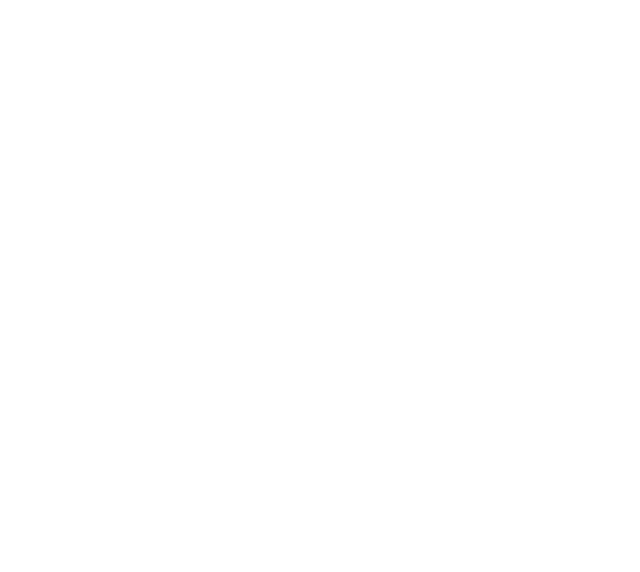
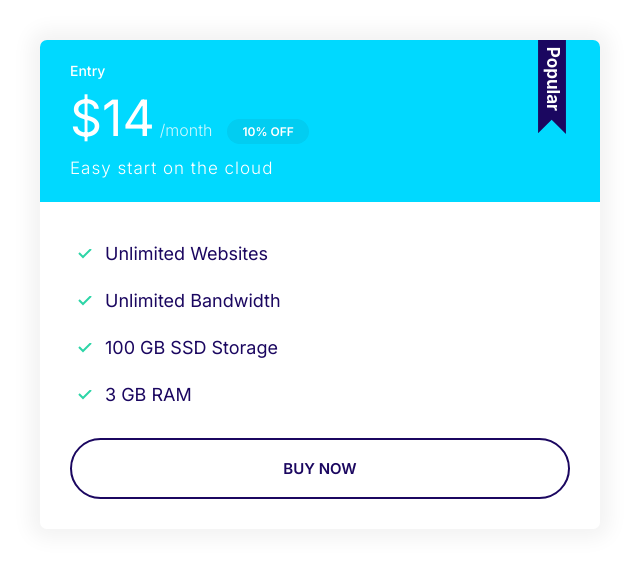
Before and after one commit to jakewestling/moshify, a plain HTML site: page index.html in a window 1280 px wide. Shown: the whole page, without its empty margins (0-640 px from the left). Drawn offline with Linux system fonts and the light colour scheme.

Commit message:
Built card component. Built plan component.

```diff
--- a/css/styles.css
+++ b/css/styles.css
@@ -114,6 +114,7 @@ a {
 
 .badge--small {
   font-size: 1.6rem;
+  padding: 0.5rem 1.5rem;
 }
 
 @media screen and (min-width: 1024px) {
@@ -276,3 +277,90 @@ Top Down Approach
 Build page first
 Then work on components
 Leads to weird layout issues*/
+
+/* Card */
+.card {
+  border-radius: 7px;
+  box-shadow: 0 0 20px 10px #f3f3f3;
+  overflow: hidden;
+}
+
+.card__header,
+.card__body {
+  padding: 2rem 3rem;
+}
+
+.card--primary .card__header {
+  background: var(--color-primary);
+  color: white;
+}
+
+.card--secondary .card__header {
+  background: var(--color-secondary);
+  color: white;
+}
+
+.card--secondary .badge--secondary {
+  background: #02cdf1;
+}
+
+/* Plans */
+.plan__name {
+  color: white;
+  font-size: 2.4rem;
+  font-weight: 500;
+  margin: 0;
+}
+
+.plan__price {
+  font-size: 6rem;
+}
+
+.plan__billing-cycle {
+  font-size: 2.4rem;
+  font-weight: 300;
+  margin-right: 1rem;
+  opacity: 0.8;
+}
+
+.plan__description {
+  display: block;
+  font-size: 2rem;
+  font-weight: 300;
+  letter-spacing: 1px;
+}
+
+.plan .list__item {
+  margin-bottom: 2rem;
+}
+
+.plan--popular .card__header {
+  position: relative;
+}
+
+.plan--popular .card__header::before {
+  content: url(../img/popular.svg);
+  display: inline-block;
+  position: absolute;
+  right: 5%;
+  top: -6px;
+  width: 40px;
+}
+
+@media screen and (min-width: 1024px) {
+  .plan__name {
+    font-size: 1.4rem;
+  }
+
+  .plan__price {
+    font-size: 5rem;
+  }
+
+  .plan__billing-cycle {
+    font-size: 1.6rem;
+  }
+
+  .plan__description {
+    font-size: 1.7rem;
+  }
+}
--- a/index.html
+++ b/index.html
@@ -8,13 +8,34 @@
   <title>Moshify</title>
 
   <link rel="preconnect" href="https://fonts.gstatic.com">
-  <link href="https://fonts.googleapis.com/css2?family=Inter:wght@400;600;700&display=swap" rel="stylesheet">
+  <link href="https://fonts.googleapis.com/css2?family=Inter:wght@300;400;500;600;700&display=swap" rel="stylesheet">
   <link rel="stylesheet" href="css/normalize.css">
   <link rel="stylesheet" href="css/styles.css">
 </head>
 
 <body>
-
+  <div style="width: 50%; padding: 4rem;">
+    <div class="plan plan--popular">
+      <div class="card card--secondary">
+        <header class="card__header">
+          <h3 class="plan__name">Entry</h3>
+          <span class="plan__price">$14</span>
+          <span class="plan__billing-cycle">/month</span>
+          <span class="badge badge--secondary badge--small">10% OFF</span>
+          <span class="plan__description">Easy start on the cloud</span>
+        </header>
+        <div class="card__body">
+          <ul class="list list--tick">
+            <li class="list__item">Unlimited Websites</li>
+            <li class="list__item">Unlimited Bandwidth</li>
+            <li class="list__item">100 GB SSD Storage</li>
+            <li class="list__item">3 GB RAM</li>
+          </ul>
+          <button class="btn btn--outline btn--block">Buy Now</button>
+        </div>
+      </div>
+    </div>
+  </div>
 </body>
 
 </html>
```
Also changed, not shown: img/popular.svg (added).
